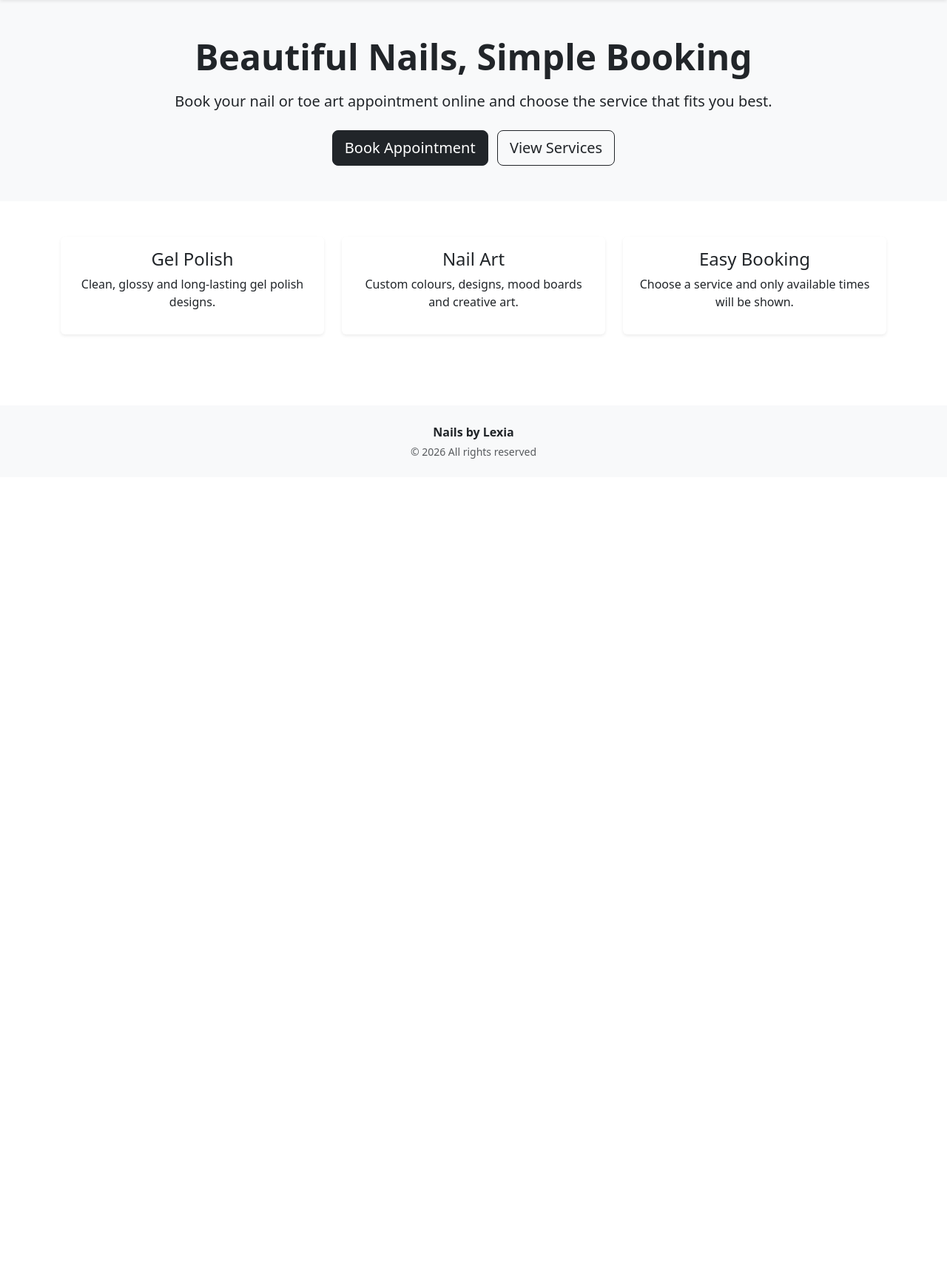
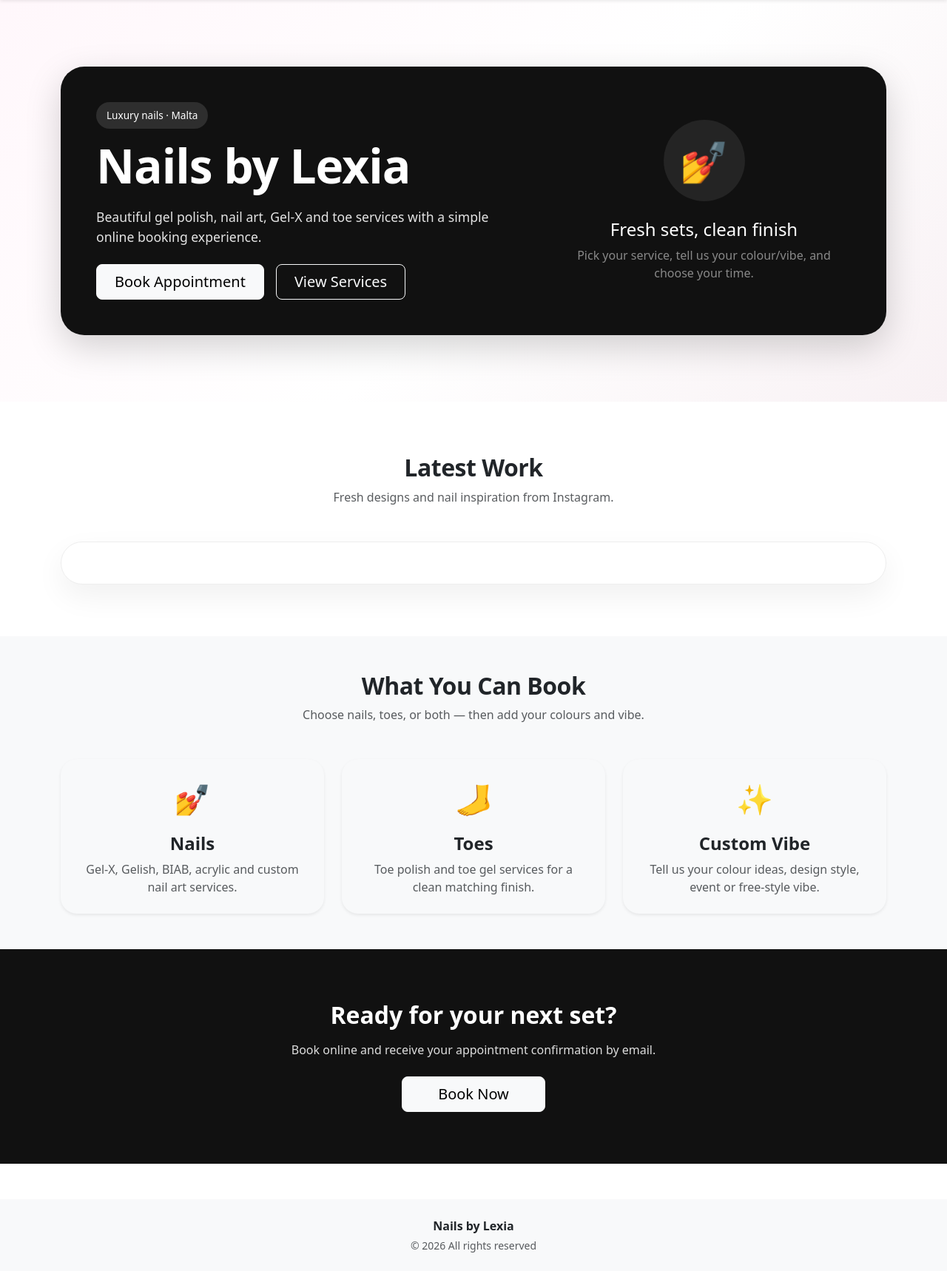
Before and after one commit to GDV373/nailsbylexia, a Django app: page / in a window 1280 px wide. Shown: the part 56-1774 px from the top of the page at 74% size. Before the commit the page ends 676 px from the top, so only its background shows below. Run offline with Django 5.2, Linux system fonts and the light colour scheme; parts of the project's set-up code (start-up, migrations or seed data) failed here and were passed over; some libraries are stand-ins or nearby versions.

Commit message:
add instagram feed to homepage

```diff
--- a/templates/pages/home.html
+++ b/templates/pages/home.html
@@ -2,55 +2,246 @@
 
 {% block content %}
 
-<section class="py-5 text-center bg-body-tertiary">
+<style>
+    .hero-section {
+        background: linear-gradient(135deg, #fff7fb 0%, #ffffff 55%, #f8f1f4 100%);
+        padding: 90px 0;
+    }
+
+    .hero-card {
+        border-radius: 32px;
+        border: 0;
+        background: #111;
+        color: white;
+        overflow: hidden;
+    }
+
+    .hero-badge {
+        display: inline-block;
+        background: rgba(255,255,255,0.12);
+        color: #fff;
+        padding: 8px 14px;
+        border-radius: 999px;
+        font-size: 0.85rem;
+        margin-bottom: 18px;
+    }
+
+    .hero-title {
+        font-size: clamp(2.4rem, 5vw, 4.5rem);
+        font-weight: 800;
+        line-height: 1;
+        letter-spacing: -1px;
+    }
+
+    .hero-text {
+        color: #e3e3e3;
+        font-size: 1.1rem;
+        max-width: 560px;
+    }
+
+    .hero-icon {
+        width: 110px;
+        height: 110px;
+        border-radius: 50%;
+        background: rgba(255,255,255,0.08);
+        display: flex;
+        align-items: center;
+        justify-content: center;
+        font-size: 54px;
+        margin-left: auto;
+        margin-right: auto;
+    }
+
+    .section-title {
+        font-weight: 800;
+        letter-spacing: -0.5px;
+    }
+
+    .instagram-section {
+        background: #fff;
+        padding: 70px 0;
+    }
+
+    .instagram-shell {
+        border-radius: 32px;
+        background: #fff;
+        border: 1px solid #eee;
+        box-shadow: 0 1rem 2.5rem rgba(0,0,0,0.06);
+        padding: 28px;
+        overflow: hidden;
+    }
+
+    .service-mini-card {
+        border-radius: 22px;
+        border: 0;
+        background: #f8f9fa;
+        transition: 0.2s ease;
+        height: 100%;
+    }
+
+    .service-mini-card:hover {
+        transform: translateY(-4px);
+        background: #f8f1f4;
+    }
+
+    .cta-section {
+        background: #111;
+        color: white;
+        padding: 70px 0;
+    }
+
+    .cta-section p {
+        color: #ddd;
+    }
+
+    @media (max-width: 768px) {
+        .hero-section {
+            padding: 55px 0;
+        }
+
+        .instagram-shell {
+            padding: 14px;
+            border-radius: 24px;
+        }
+    }
+</style>
+
+
+<!-- HERO -->
+<section class="hero-section">
     <div class="container">
-        <h1 class="display-5 fw-bold">Beautiful Nails, Simple Booking</h1>
-        <p class="lead mt-3">
-            Book your nail or toe art appointment online and choose the service that fits you best.
+        <div class="card hero-card shadow-lg">
+            <div class="card-body p-4 p-md-5">
+                <div class="row align-items-center g-5">
+
+                    <div class="col-lg-7">
+                        <span class="hero-badge">Luxury nails · Malta</span>
+
+                        <h1 class="hero-title mb-4">
+                            Nails by Lexia
+                        </h1>
+
+                        <p class="hero-text mb-4">
+                            Beautiful gel polish, nail art, Gel-X and toe services with a simple online booking experience.
                         </p>
 
-        <div class="mt-4">
-            <a href="{% url 'create_booking' %}" class="btn btn-dark btn-lg">
+                        <div class="d-flex flex-column flex-sm-row gap-3">
+                            <a href="{% url 'create_booking' %}" class="btn btn-light btn-lg px-4">
                                 Book Appointment
                             </a>
-            <a href="{% url 'services_page' %}" class="btn btn-outline-dark btn-lg ms-2">
+
+                            <a href="{% url 'services_page' %}" class="btn btn-outline-light btn-lg px-4">
                                 View Services
                             </a>
                         </div>
                     </div>
+
+                    <div class="col-lg-5 text-center">
+                        <div class="hero-icon">
+                            💅
+                        </div>
+
+                        <h4 class="mt-4 mb-2">Fresh sets, clean finish</h4>
+                        <p class="mb-0 text-white-50">
+                            Pick your service, tell us your colour/vibe, and choose your time.
+                        </p>
+                    </div>
+
+                </div>
+            </div>
+        </div>
+    </div>
 </section>
 
-<section class="container py-5">
-    <div class="row g-4 text-center">
+
+<!-- INSTAGRAM CAROUSEL -->
+<section class="instagram-section">
+    <div class="container">
+
+        <div class="text-center mb-5">
+            <h2 class="section-title">Latest Work</h2>
+            <p class="text-muted mb-0">
+                Fresh designs and nail inspiration from Instagram.
+            </p>
+        </div>
+
+        <div class="instagram-shell">
+            <!-- Elfsight Instagram Feed | Nails by Lexia -->
+            <script src="https://elfsightcdn.com/platform.js" async></script>
+            <div class="elfsight-app-bdfe3d21-27fd-4d86-b625-c38cbd6d768e" data-elfsight-app-lazy></div>
+        </div>
+
+    </div>
+</section>
+
+
+<!-- QUICK SERVICES -->
+<section class="py-5 bg-light">
+    <div class="container">
+
+        <div class="text-center mb-5">
+            <h2 class="section-title">What You Can Book</h2>
+            <p class="text-muted mb-0">
+                Choose nails, toes, or both — then add your colours and vibe.
+            </p>
+        </div>
+
+        <div class="row g-4">
 
             <div class="col-md-4">
-            <div class="card h-100 shadow-sm border-0">
-                <div class="card-body">
-                    <h4>Gel Polish</h4>
-                    <p>Clean, glossy and long-lasting gel polish designs.</p>
+                <div class="card service-mini-card shadow-sm">
+                    <div class="card-body p-4 text-center">
+                        <div class="fs-1 mb-3">💅</div>
+                        <h4 class="fw-bold">Nails</h4>
+                        <p class="text-muted mb-0">
+                            Gel-X, Gelish, BIAB, acrylic and custom nail art services.
+                        </p>
                     </div>
                 </div>
             </div>
 
             <div class="col-md-4">
-            <div class="card h-100 shadow-sm border-0">
-                <div class="card-body">
-                    <h4>Nail Art</h4>
-                    <p>Custom colours, designs, mood boards and creative art.</p>
+                <div class="card service-mini-card shadow-sm">
+                    <div class="card-body p-4 text-center">
+                        <div class="fs-1 mb-3">🦶</div>
+                        <h4 class="fw-bold">Toes</h4>
+                        <p class="text-muted mb-0">
+                            Toe polish and toe gel services for a clean matching finish.
+                        </p>
                     </div>
                 </div>
             </div>
 
             <div class="col-md-4">
-            <div class="card h-100 shadow-sm border-0">
-                <div class="card-body">
-                    <h4>Easy Booking</h4>
-                    <p>Choose a service and only available times will be shown.</p>
+                <div class="card service-mini-card shadow-sm">
+                    <div class="card-body p-4 text-center">
+                        <div class="fs-1 mb-3">✨</div>
+                        <h4 class="fw-bold">Custom Vibe</h4>
+                        <p class="text-muted mb-0">
+                            Tell us your colour ideas, design style, event or free-style vibe.
+                        </p>
                     </div>
                 </div>
             </div>
 
         </div>
+
+    </div>
+</section>
+
+
+<!-- CTA -->
+<section class="cta-section">
+    <div class="container text-center">
+        <h2 class="fw-bold mb-3">Ready for your next set?</h2>
+        <p class="mb-4">
+            Book online and receive your appointment confirmation by email.
+        </p>
+
+        <a href="{% url 'create_booking' %}" class="btn btn-light btn-lg px-5">
+            Book Now
+        </a>
+    </div>
 </section>
 
 {% endblock %}
```
Lines whose indentation alone changed are shown as unchanged.
